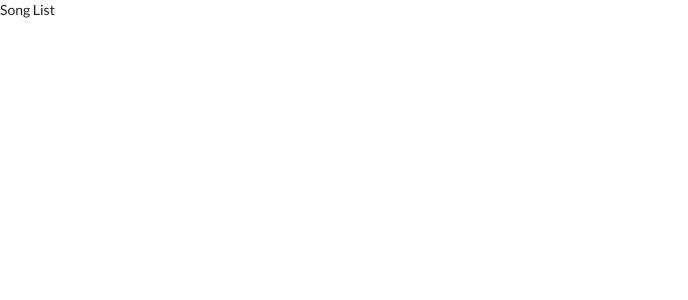
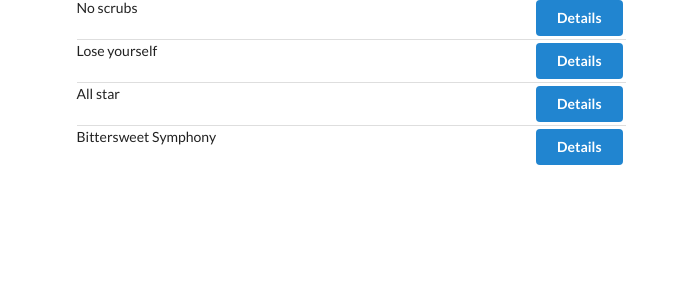
Before and after one commit to ronan-f/songs, a React (Create React App) app: page / in a window 1280 px wide. Shown: the top 300 px of the page, without its empty margins (0-688 px from the left). Built offline with nearby package versions, Linux system fonts and the light colour scheme.

Commit message:
Mapping over songs and displaying them on main page alongside details button

```diff
--- a/src/components/App.js
+++ b/src/components/App.js
@@ -3,8 +3,12 @@
 
 const App = () => {
     return (
-    <div>
-        <SongList />
+    <div className="ui container grid">
+        <div className="ui row">
+            <div className="column eight wide">
+                <SongList />
+            </div>
+        </div>
     </div>
     );
 };
--- a/src/components/SongList.js
+++ b/src/components/SongList.js
@@ -1,9 +1,30 @@
 import React, {Component} from 'react';
+import { connect } from 'react-redux';
 
 class SongList extends Component {
+    renderList() {
+        return this.props.songs.map(song => {
+            return (
+            <div className="item" key={song.title}>
+                <div className="right floated content">
+                    <button className="ui button primary">Details</button>
+                </div>
+                <div className="content">
+                    {song.title}
+                </div>
+            </div>
+            );
+        });
+    }
     render(){
-        return <div>Song List</div>
+        return <div className="ui divided list">{this.renderList()}</div>
     }
 };
 
-export default SongList;
+const mapStateToProps = (state) => {
+    return {
+        songs: state.songs
+    };
+}
+
+export default connect(mapStateToProps)(SongList);
--- a/src/index.js
+++ b/src/index.js
@@ -3,7 +3,7 @@
 import { Provider } from 'react-redux';
 import { createStore } from 'redux';
 import App from './components/App';
-import reducers from './reducers';
+import reducers from './Reducers';
 
 ReactDOM.render(
     <Provider store={createStore(reducers)}>
```
